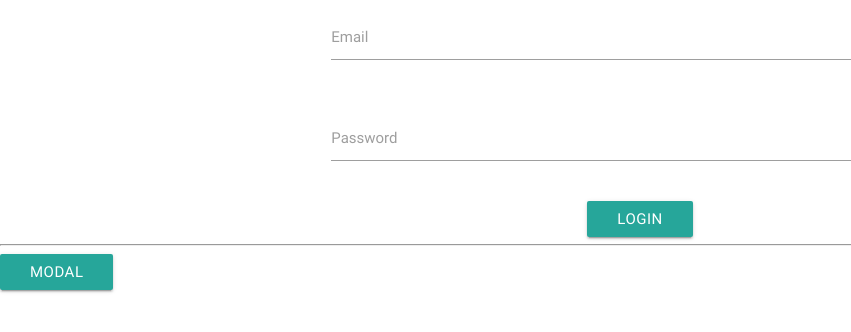
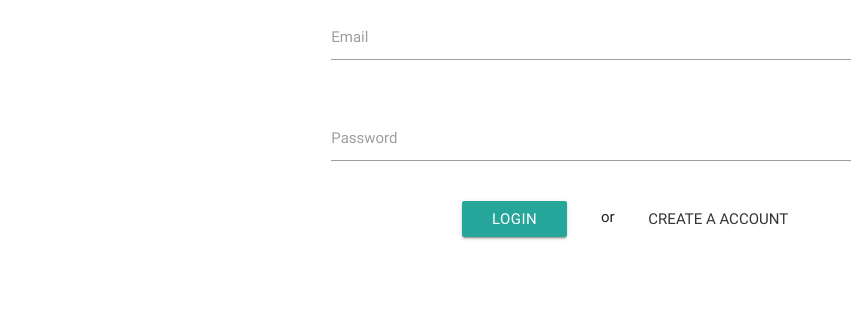
Before and after one commit to PashanIrani/Todo, a PHP site: page /views/login.php in a window 1280 px wide. Shown: the part 189-521 px from the top of the page, without its empty margins (0-851 px from the left). Run offline with PHP 8.4, Linux system fonts and the light colour scheme.

Commit message:
formated better

```diff
--- a/views/login.php
+++ b/views/login.php
@@ -22,29 +22,29 @@
 
     <div class="center">
       <button class="btn waves-effect waves-light submitButton" type="submit" name="action">Login</button>
+      <span style="margin-left: 30px;">or</span>
+      <a class="waves-effect waves-light btn-flat modal-trigger" href="#modal1">Create a Account</a>
     </div>
   </form>
 
-  <hr>
 
-  <a class="waves-effect waves-light btn modal-trigger" href="#modal1">Modal</a>
+  <div id="modal1" class="modal modal-fixed-footer">
 
-  <div id="modal1" class="modal">
-    <div class="modal-content">
+    <form id="createAccountForm" action="" method="POST">
+      <div class="modal-content">
 
-      <form id="createAccountForm" action="" method="POST">
 
         <div id="createAccountFormError" class="error"></div>
 
         <!-- First Name -->
         <div class="row">
-          <div class="input-field col s3 offset-s3">
+          <div class="input-field col m6 s12">
             <input id="email" name="firstName" type="text" class="validate">
             <label for="email">First Name</label>
           </div>
 
           <!-- Last Name -->
-          <div class="input-field col s3 ">
+          <div class="input-field col m6 s12">
             <input id="password" name="lastName" type="text" class="validate">
             <label for="email">Last Name</label>
           </div>
@@ -52,7 +52,7 @@
 
         <!-- Email -->
         <div class="row">
-          <div class="input-field col s6 offset-s3">
+          <div class="input-field col s12">
             <input id="email" name="email" type="email" class="validate">
             <label for="email">Email</label>
           </div>
@@ -60,7 +60,7 @@
 
         <!-- Password -->
         <div class="row">
-          <div class="input-field col s6 offset-s3">
+          <div class="input-field col s12 ">
             <input id="password" name="password" type="password" class="validate">
             <label for="email">Password</label>
           </div>
@@ -68,20 +68,21 @@
 
         <!-- Confirm Password -->
         <div class="row">
-          <div class="input-field col s6 offset-s3">
+          <div class="input-field col s12">
             <input id="password" name="c_password" type="password" class="validate">
             <label for="email">Confirm Password</label>
           </div>
         </div>
 
 
-      </form>
-    </div>
-    <div class="modal-footer">
-      <div class="center">
-        <button class="btn waves-effect waves-light submitButton" type="submit" name="submit">Create Account</button>
+
       </div>
-    </div>
+      <div class="modal-footer">
+        <div class="center">
+          <button class="btn-flat waves-effect waves-light submitButton" type="submit" name="submit">Create Account</button>
+        </div>
+      </div>
+    </form>
   </div>
 
   <?php include 'partials/scripts.php'; ?>
```
